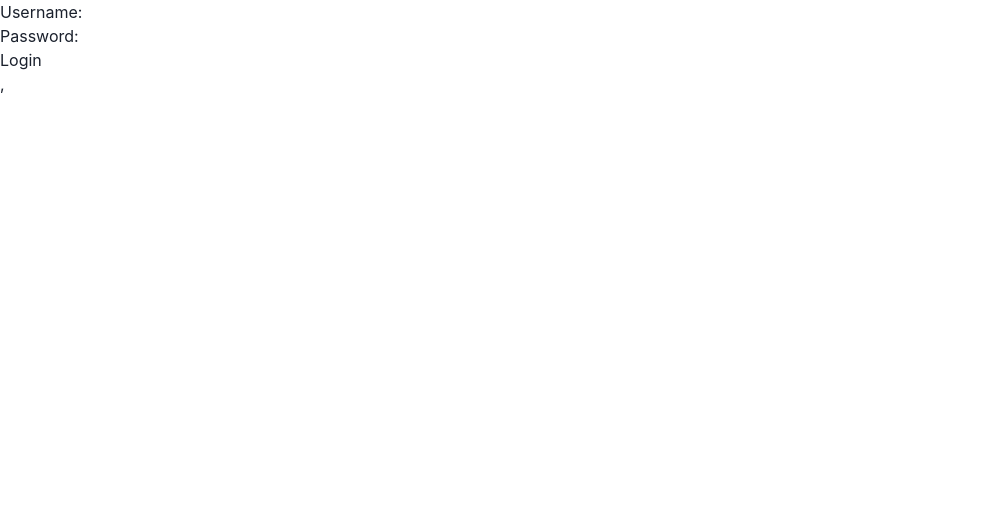
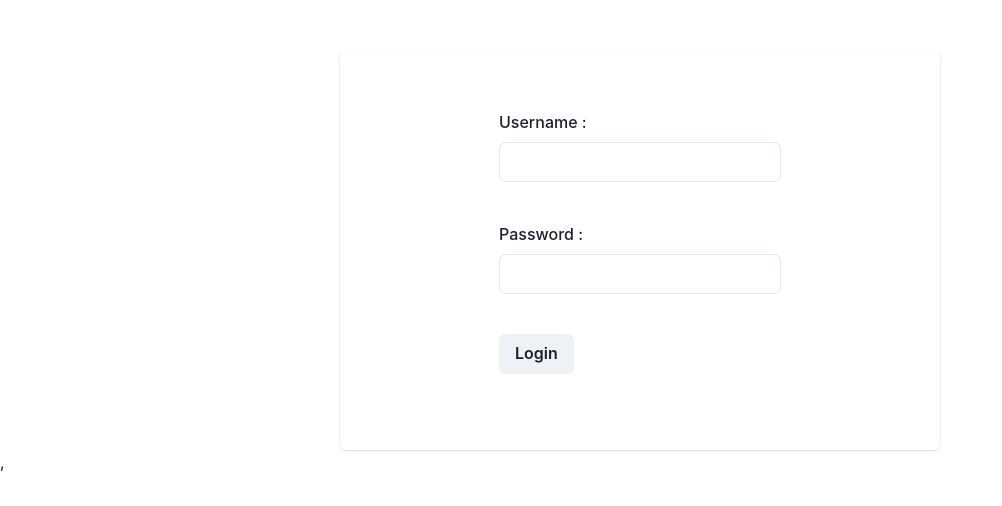
Before and after one commit to ebisuG/willow-chat, a React (Vite) app in the folder front-end/: page / in a window 1280 px wide. Shown: the top 506 px of the page, without its empty margins (0-1002 px from the left). Built offline with nearby package versions, Linux system fonts and the light colour scheme; no server answers.

Commit message:
style:Organize login page

```diff
--- a/front-end/src/pages/LoginPage.tsx
+++ b/front-end/src/pages/LoginPage.tsx
@@ -1,10 +1,19 @@
 import { FormEvent, useState } from "react";
 import { useAuth } from "../hooks/useAuth";
+import { Card, CardHeader, CardBody, CardFooter, border } from '@chakra-ui/react'
+import { Flex, Spacer } from '@chakra-ui/react'
+import { Input } from '@chakra-ui/react'
+import { Button } from '@chakra-ui/react'
+import {
+  FormControl,
+  FormLabel,
+  FormErrorMessage,
+  FormHelperText,
+} from '@chakra-ui/react'
 export const LoginPage = () => {
   const [username, setUsername] = useState("");
   const [password, setPassword] = useState("");
   const login = useAuth()?.login;
-  console.log(useAuth())
   if (login === undefined) {
     throw Error("Failed to initialization, login")
   }
@@ -12,21 +21,61 @@ export const LoginPage = () => {
     e.preventDefault();
     // Here you would usually send a request to your backend to authenticate the user
     // For the sake of this example, we're using a mock authentication
+
+
+
     if (username === "user" && password === "password") {
       // Replace with actual authentication logic
+
+      //get authentication info and save it
+      //if authentication failed, express message
       await login({
-        username: "test user",
-        isAuth: true,
+        username: "hogehoge",
+        isAuth: false,
         authProof: "brajopae;kmrb:a@["
       });
-      console.log("login is pressed", login)
     } else {
       alert("Invalid username or password");
     }
   };
 
   return (
-    <div>
+    <>
+      <Card alignItems={"center"} h={"400px"} w={"600px"} m={"auto"} mt={"50px"} padding={"30px"}>
+        <Flex align={"center"}>
+          <form onSubmit={(e) => { handleLogin(e) }}>
+            <CardBody padding={"10px"}>
+              <FormControl >
+                <CardBody>
+                  <FormLabel htmlFor="username">Username : </FormLabel>
+                  <Input
+                    id="username"
+                    type="text"
+                    value={username}
+                    onChange={(e) => setUsername(e.target.value)
+                    }
+                  ></Input>
+                </CardBody>
+                <CardBody>
+                  <FormLabel htmlFor="username">Password : </FormLabel>
+                  <Input
+                    id="password"
+                    type="password"
+                    value={password}
+                    onChange={(e) => setPassword(e.target.value)}
+                  >
+                  </Input>
+                </CardBody>
+                <CardBody>
+                  <Button type="submit">Login</Button>
+                  {/* <button type="submit">Login</button> */}
+                </CardBody>
+              </FormControl>
+            </CardBody>
+          </form>
+        </Flex>
+      </Card>
+      {/* <div>
         <form onSubmit={handleLogin}>
           <div>
             <label htmlFor="username">Username:</label>
@@ -48,6 +97,7 @@ export const LoginPage = () => {
           </div>
           <button type="submit">Login</button>
         </form>
-    </div>
+      </div> */}
+    </>
   );
 };
--- a/front-end/src/pages/Secret.tsx
+++ b/front-end/src/pages/Secret.tsx
@@ -1,5 +1,7 @@
+import { Button } from "@chakra-ui/react";
 import Chat from "../Chat";
 import { useAuth } from "../hooks/useAuth";
+
 
 export const Secret = () => {
   const  logout  = useAuth()?.logout;
@@ -9,13 +11,11 @@ export const Secret = () => {
 
   const handleLogout = () => {
     logout();
-    console.log("logout button is pressed", logout)
   };
 
   return (
     <div>
-      <h1>This is a Secret page</h1>
-      <button onClick={handleLogout}>Logout</button>
+      <Button onClick={handleLogout}>Logout</Button>
       <Chat></Chat>
     </div>
   );
```
Lines whose indentation alone changed are shown as unchanged.
